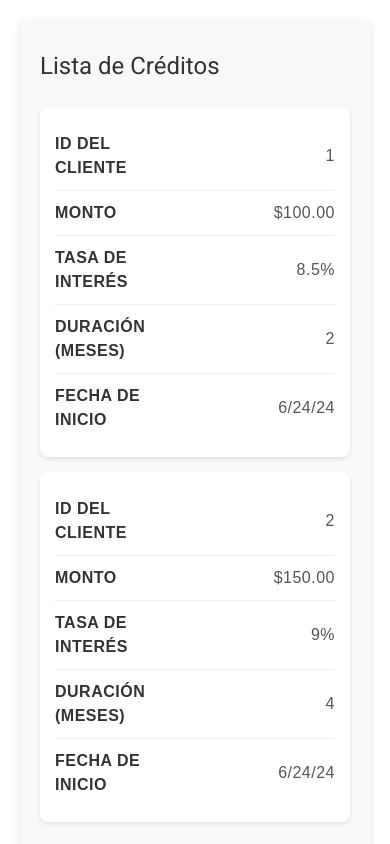
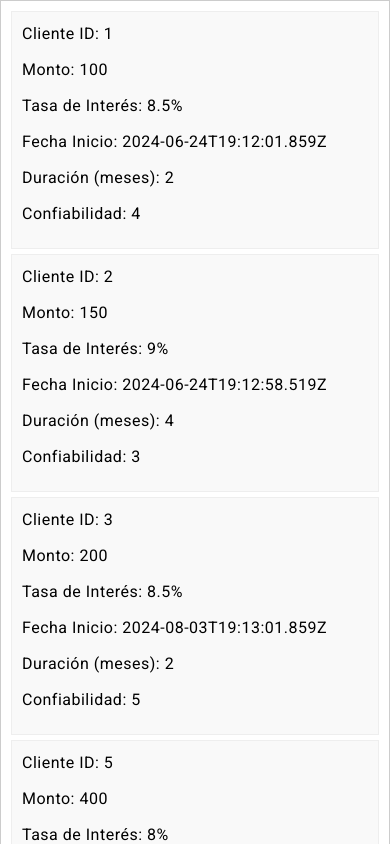
Before and after one commit to JosArr/Finanzas, an Angular app: page /credit-view/1 in a window 390 px wide. Shown: the top 844 px of the page. Built offline with nearby package versions, Linux system fonts and the light colour scheme; data requests are answered from the project's data file.

Commit message:
feat: credit-view update

```diff
--- a/server/db.json
+++ b/server/db.json
@@ -309,6 +309,33 @@
       "fechaInicio": "2024-06-24T19:12:58.519Z",
       "duracionMeses": 4,
       "confiabilidad": 3
+    },
+    {
+      "id": "",
+      "clienteId": "3",
+      "monto": 200,
+      "tasaInteres": 8.5,
+      "fechaInicio": "2024-08-03T19:13:01.859Z",
+      "duracionMeses": 2,
+      "confiabilidad": 5
+    },
+    {
+      "id": "",
+      "clienteId": "5",
+      "monto": 400,
+      "tasaInteres": 8,
+      "fechaInicio": "2024-06-25T07:40:17.377Z",
+      "duracionMeses": 2,
+      "confiabilidad": 5
+    },
+    {
+      "id": "",
+      "clienteId": "9",
+      "monto": 200,
+      "tasaInteres": 9.5,
+      "fechaInicio": "2024-06-25T07:43:57.603Z",
+      "duracionMeses": 3,
+      "confiabilidad": 2
     }
   ]
 }
--- a/src/app/components/credit-view/credit-view.component.css
+++ b/src/app/components/credit-view/credit-view.component.css
@@ -1,82 +1,33 @@
 .credit-list {
-  margin: 20px;
-  padding: 20px;
-  background-color: #f9f9f9;
-  border-radius: 8px;
-  box-shadow: 0 2px 8px rgba(0, 0, 0, 0.1);
-  font-family: 'Arial', sans-serif;
+  border: 1px solid #ccc;
+  padding: 10px;
+  margin-bottom: 10px;
 }
 
-.credit-list h2 {
-  font-size: 1.5em;
-  margin-bottom: 15px;
-  color: #333;
+.credit-item {
+  cursor: pointer;
+  padding: 10px;
+  margin-bottom: 5px;
+  border: 1px solid #eee;
+  background-color: #f9f9f9;
 }
 
-table {
-  width: 100%;
-  border-collapse: collapse;
-  margin-top: 15px;
+.credit-item:hover {
+  background-color: #e0e0e0;
 }
 
-thead {
-  background-color: #4CAF50;
-  color: white;
+/* Estilos para los detalles del crédito seleccionado */
+.credit-details {
+  border: 1px solid #ccc;
+  padding: 10px;
+  margin-top: 10px;
+  background-color: #f0f0f0;
 }
 
-th, td {
-  padding: 12px 15px;
-  text-align: left;
-  border-bottom: 1px solid #ddd;
+.credit-details h3 {
+  margin-bottom: 5px;
 }
 
-th {
-  text-transform: uppercase;
-  letter-spacing: 0.1em;
+.credit-details p {
+  margin-bottom: 3px;
 }
-
-tbody tr:hover {
-  background-color: #f1f1f1;
-}
-
-td {
-  color: #555;
-}
-
-@media (max-width: 768px) {
-  table, thead, tbody, th, td, tr {
-    display: block;
-  }
-
-  thead {
-    display: none;
-  }
-
-  tr {
-    margin-bottom: 15px;
-    background: #fff;
-    border-radius: 8px;
-    box-shadow: 0 2px 4px rgba(0, 0, 0, 0.1);
-    padding: 15px;
-  }
-
-  td {
-    display: flex;
-    justify-content: space-between;
-    align-items: center;
-    padding: 10px 0;
-    border-bottom: 1px solid #eee;
-  }
-
-  td:before {
-    content: attr(data-label);
-    flex-basis: 40%;
-    text-transform: uppercase;
-    font-weight: bold;
-    color: #333;
-  }
-
-  td:last-child {
-    border-bottom: 0;
-  }
-}
--- a/src/app/components/credit-view/credit-view.component.html
+++ b/src/app/components/credit-view/credit-view.component.html
@@ -1,23 +1,21 @@
 <div class="credit-list">
-  <h2>Lista de Créditos</h2>
-  <table>
-    <thead>
-    <tr>
-      <th>ID del Cliente</th>
-      <th>Monto</th>
-      <th>Tasa de Interés</th>
-      <th>Duración (Meses)</th>
-      <th>Fecha de Inicio</th>
-    </tr>
-    </thead>
-    <tbody>
-    <tr *ngFor="let credit of credits">
-      <td data-label="ID del Cliente">{{ credit.clienteId }}</td>
-      <td data-label="Monto">{{ credit.monto | currency }}</td>
-      <td data-label="Tasa de Interés">{{ credit.tasaInteres }}%</td>
-      <td data-label="Duración (Meses)">{{ credit.duracionMeses }}</td>
-      <td data-label="Fecha de Inicio">{{ credit.fechaInicio | date:'shortDate' }}</td>
-    </tr>
-    </tbody>
-  </table>
+  <div *ngFor="let credit of credits" class="credit-item" (click)="CreditDetails(credit)">
+    <p>Cliente ID: {{ credit.clienteId }}</p>
+    <p>Monto: {{ credit.monto }}</p>
+    <p>Tasa de Interés: {{ credit.tasaInteres }}%</p>
+    <p>Fecha Inicio: {{ credit.fechaInicio }}</p>
+    <p>Duración (meses): {{ credit.duracionMeses }}</p>
+    <p>Confiabilidad: {{ credit.confiabilidad }}</p>
+  </div>
 </div>
+
+<div *ngIf="selectedCredit" class="credit-details">
+  <h3>Detalles del crédito:</h3>
+  <p>Cliente ID: {{ selectedCredit.clienteId }}</p>
+  <p>Monto: {{ selectedCredit.monto }}</p>
+  <p>Tasa de Interés anual: {{ calculateAnnualRate(selectedCredit.confiabilidad) }}</p>
+  <p>Interés Total: {{ calculateInteresTotal(selectedCredit) }}</p>
+  <p>Límite de Crédito: {{ creditLimit }}</p>
+  <p>Tasa Efectiva Anual: {{ annualEffectiveRate }}</p>
+  <!-- Aquí puedes añadir más detalles según sea necesario -->
+</div>
--- a/src/app/components/credit-view/credit-view.component.ts
+++ b/src/app/components/credit-view/credit-view.component.ts
@@ -1,4 +1,4 @@
-import { Component } from '@angular/core';
+import {Component, OnInit} from '@angular/core';
 import {Credit} from "../../models/models/credit";
 import {CreditService} from "../../services/CreditService/credit.service";
 
@@ -7,8 +7,11 @@ import {CreditService} from "../../services/CreditService/credit.service";
   templateUrl: './credit-view.component.html',
   styleUrls: ['./credit-view.component.css']
 })
-export class CreditViewComponent {
+export class CreditViewComponent implements OnInit {
   credits: Credit[] = [];
+  selectedCredit: Credit | null = null;
+  creditLimit: number = 0;
+  annualEffectiveRate: number = 0;
 
   constructor(private creditService: CreditService) { }
 
@@ -21,4 +24,33 @@ export class CreditViewComponent {
       this.credits = data;
     });
   }
+
+  CreditDetails(credit: Credit): void {
+    this.selectedCredit = credit;
+    this.calculateCreditDetails();
+  }
+
+  calculateCreditDetails(): void {
+    if (this.selectedCredit) {
+      this.creditLimit = this.selectedCredit.confiabilidad * 100;
+      this.annualEffectiveRate = this.calculateAnnualRate(this.selectedCredit.confiabilidad);
+    }
+  }
+
+  calculateAnnualRate(confiabilidad: number): number {
+    const tasaMinima = 8;
+    const tasaMaxima = 10;
+    return tasaMinima + ((tasaMaxima - tasaMinima) * ((5 - confiabilidad) / 4));
+  }
+
+  calculateInteresTotal(credit: Credit): number {
+    const tasaInteresMensual = ((Math.pow((1 + (credit.tasaInteres / 100)), (credit.duracionMeses / 12))) - 1) * 100;
+    const numeroPagos = credit.duracionMeses;
+    const monto = credit.monto;
+
+    const cuotaMensual = (monto * tasaInteresMensual/100) / (1 - Math.pow(1 + tasaInteresMensual/100, -numeroPagos));
+    const totalPagado = cuotaMensual * numeroPagos;
+    const InteresTotal = monto * tasaInteresMensual/100;
+    return InteresTotal;
+  }
 }
```
